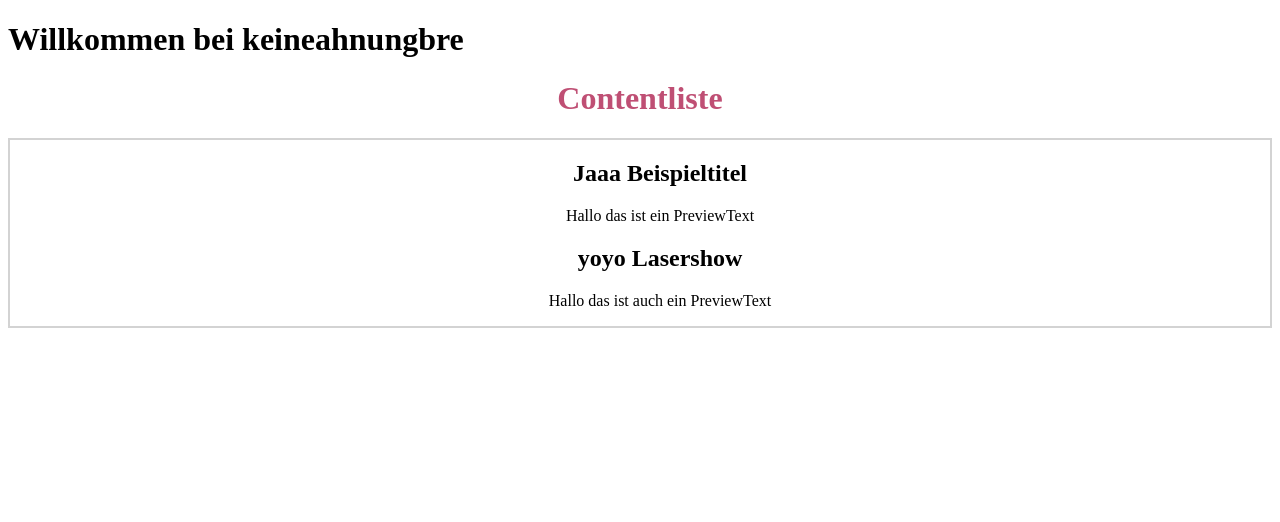
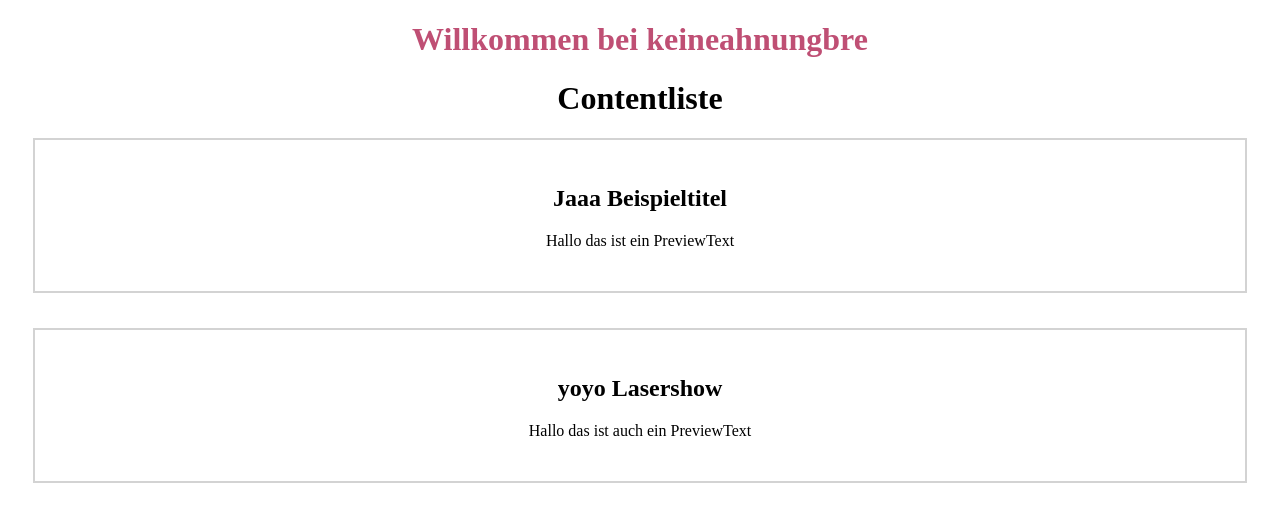
Before and after one commit to idontgitthiscode/keineahnungbre, a Next.js app: page / in a window 1280 px wide. Shown: the top 522 px of the page. Built offline with nearby package versions, Linux system fonts and the light colour scheme.

Commit message:
add margin to listelement

```diff
--- a/components/contentlist/index.js
+++ b/components/contentlist/index.js
@@ -1,32 +1,41 @@
+//Import
 import Image from "next/image";
 import data from "../../lib/data.js";
 import styled from "styled-components";
 
-
+//Styled-Components
 const StyledContentlist = styled.ul`
 list-style-type: none;
-border: 2px solid lightgrey;
+padding: 0px;
 `;
 
 const StyledH1 = styled.h1`
-  color: #BF4F74;
+  color: black;
 `;
 
 const StyledDIV = styled.div`
   text-align: center;
 `;
 
+const StyledContentBox = styled.li`
+border: 2px solid lightgrey;
+padding: 25px;
+margin-bottom: 35px;
+margin-left: 25px;
+margin-right: 25px;
+`;
 
+//Export function
 export default function Contentlist() {
   return (
     <StyledDIV>
       <StyledH1>Contentliste</StyledH1>
       <StyledContentlist>
         {data.map((item) => (
-          <li key={item.id}>
+          <StyledContentBox key={item.id}>
             <h2>{item.title}</h2>
             <p>{item.previewtext}</p>
-          </li>
+          </StyledContentBox>
         ))}
       </StyledContentlist>
     </StyledDIV>
--- a/pages/index.js
+++ b/pages/index.js
@@ -1,9 +1,15 @@
 import ContentList from "../components/contentlist/index.js";
+import styled from "styled-components";
+
+const StyledH1 = styled.h1`
+  color: #BF4F74;
+  text-align: center;
+`;
 
 export default function Home() {
   return (
     <>
-      <h1>Willkommen bei keineahnungbre</h1>
+      <StyledH1>Willkommen bei keineahnungbre</StyledH1>
       <div>
         <ContentList />
       </div>
```
